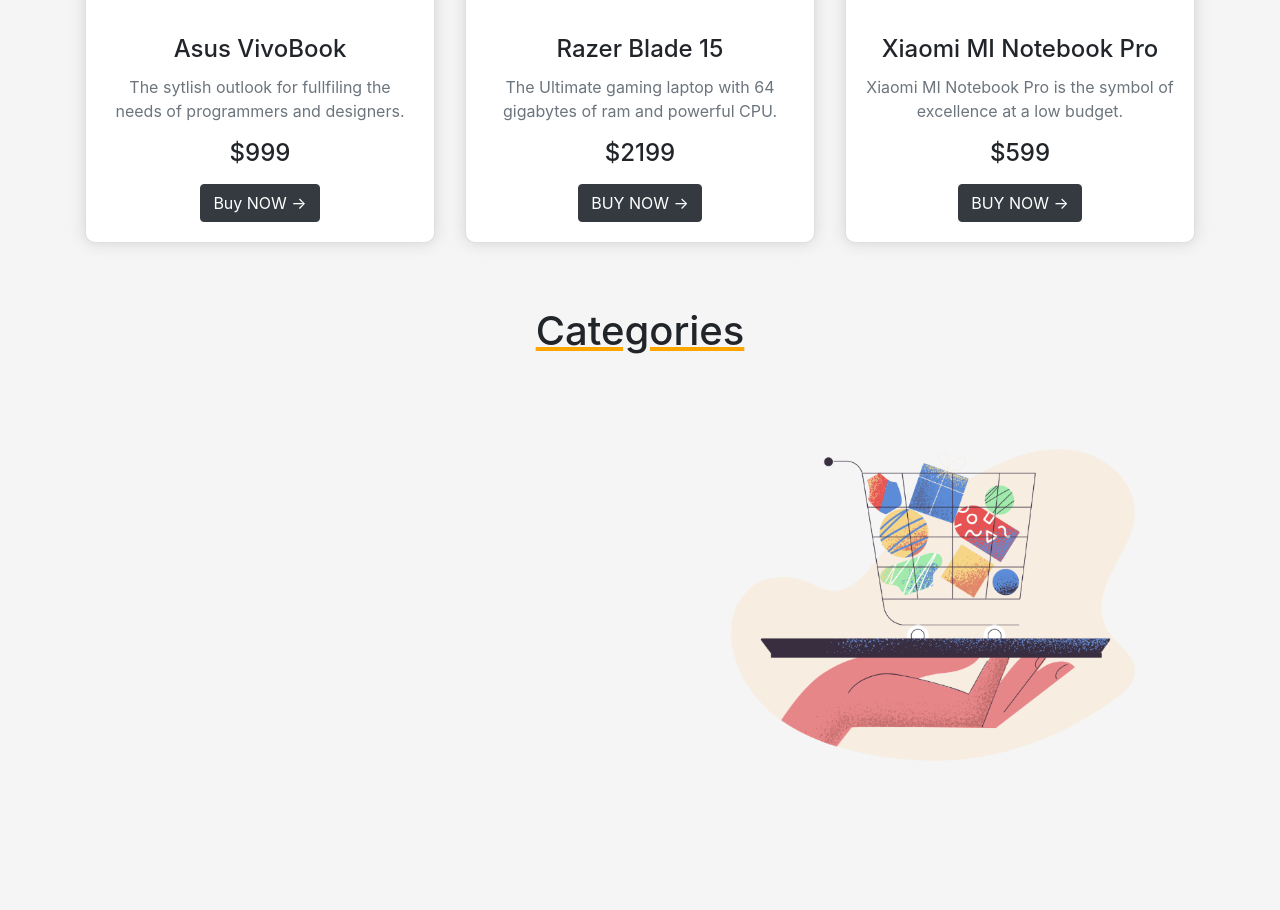
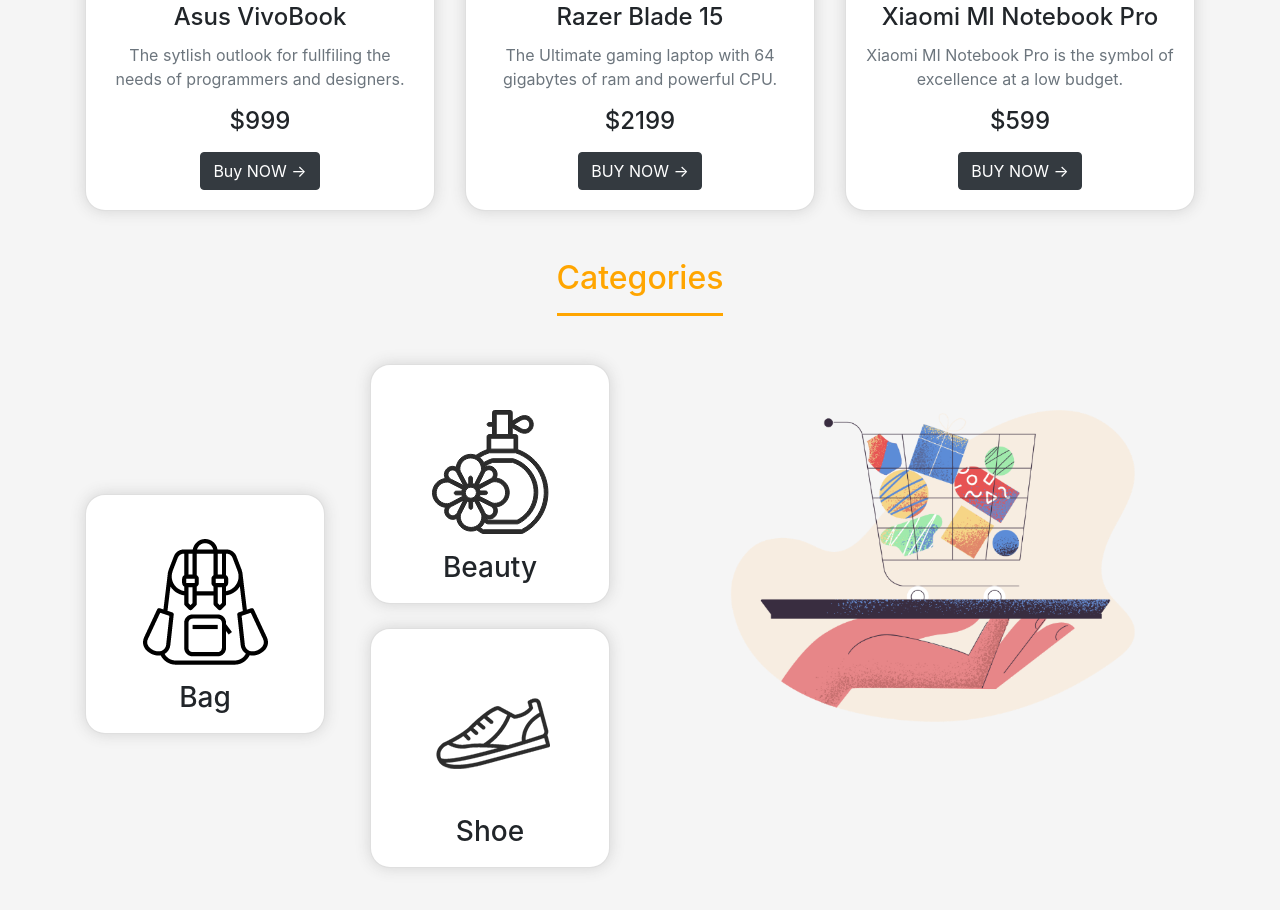
Before and after one commit to HasanTanha/hot-gadgets, a plain HTML site: page index.html in a window 1280 px wide. Shown: the part 1798-2708 px from the top of the page. Before the commit the page ends 2605 px from the top, so only its background shows below. Drawn offline with nearby package versions, Linux system fonts and the light colour scheme.

Commit message:
every sections has been added

```diff
--- a/index.html
+++ b/index.html
@@ -200,14 +200,38 @@
 
     <!-- Category Section Starts  -->
 
-    <div class="container">
+    <div class="container mb-5">
       <div class="d-flex justify-content-center">
-        <h1 class="mb-5">Categories</h1>
+        <h2 class="mb-5 line">Categories</h2>
+
       </div>
 
       <div class="row">
         <div class="col-lg-6">
-
+          <div class="row">
+            <div class="col-lg-6">
+              <div class="card card-box categories-card" style="width: 15rem; height: 15rem;">
+                <div class="card-body">
+                  <img class="mb-3 rounded mx-auto d-block mt-4" src="images/Categories/bag.png" alt="bag">
+                  <h3 class="card-title text-center">Bag</h3>
+                </div>
+              </div>
+            </div>
+            <div class="col-lg-6">
+              <div class="card card-box mb-4" style="width: 15rem; height: 15rem;">
+                <div class="card-body">
+                  <img class="mb-3 rounded mx-auto d-block mt-4" src="images/Categories/perfume.png" alt="bag">
+                  <h3 class="card-title text-center">Beauty</h3>
+                </div>
+              </div>
+              <div class="card card-box" style="width: 15rem; height: 15rem;">
+                <div class="card-body">
+                  <img class="mb-3 rounded mx-auto d-block mt-4" src="images/Categories/shoe.png" alt="bag">
+                  <h3 class="card-title text-center">Shoe</h3>
+                </div>
+              </div>
+            </div>
+          </div>
         </div>
         <div class="col-lg-6">
           <img width="100%" src="images/Categories/pale-order.png" alt="">
--- a/style.css
+++ b/style.css
@@ -56,7 +56,7 @@ body{
 /* Phone Card Section Starts*/
 
 .card-box{
-    border-radius: 10px;
+    border-radius: 20px;
     box-shadow:  0 0 15px lightgrey;
 
 }
@@ -72,8 +72,22 @@ body{
 
 /* Categories Section  */
 
-h1{
+/* h2{
     text-decoration: underline;
     text-decoration-color: orange;
     margin-top: 16px;
+} */
+
+.line{
+    padding-bottom: 15px;
+    border-bottom-style: solid;
+    border-bottom-width: 3.1px;
+    width: fit-content;
+    color: orange;
+    overflow: hidden;
 }
+
+
+.categories-card{
+    margin-top: 130px;
+}
```
Also changed, not shown: 1 other file.
